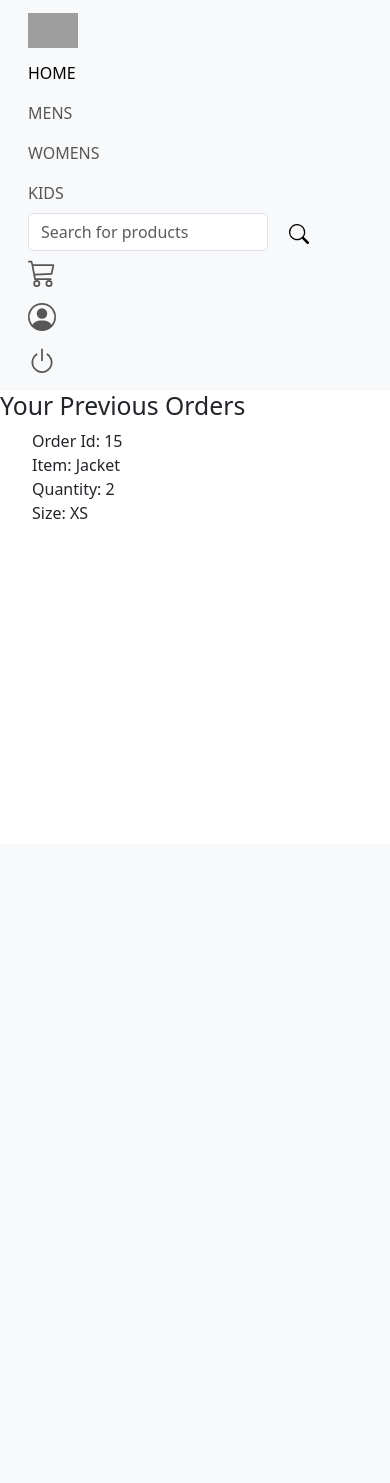
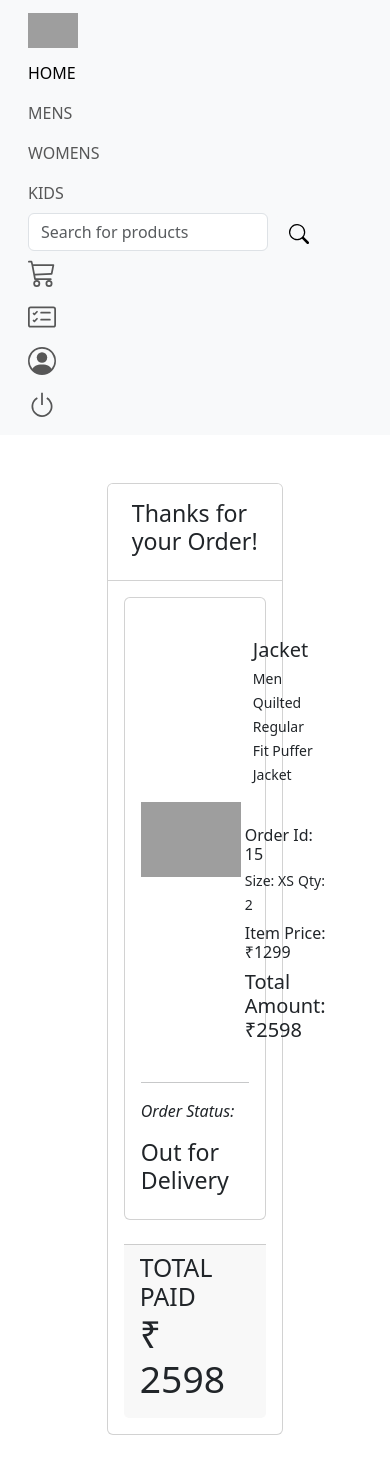
Before and after one commit to SohamDas2003/Clothing, a Django app: page /clothing/myorders/ in a window 390 px wide. Before the commit the page ends 519 px from the top, so only its background shows below. Run offline with Django 4.2, Linux system fonts and the light colour scheme; a user stored in the database is signed in; data comes from the database, SQL or seed files in the repository; both versions use the stored data as it was after the commit; some libraries are stand-ins or nearby versions; grey boxes are pictures that could not be loaded.

Commit message:
commit:25

```diff
--- a/genx/clothing/models.py
+++ b/genx/clothing/models.py
@@ -25,15 +25,22 @@ class CusOrders(models.Model):
         ('L', 'Large'),
         ('XL', 'Extra Large'),
     )
+    order_status_choices = (
+        ('Order Confirmed', 'Order Confirmed'),
+        ('Shipped', 'Shipped'),
+        ('Out for Delivery', 'Out for Delivery'),
+        ('Delivered', 'Delivered'),
 
+    )
     order_id = models.AutoField(primary_key=True)
     user = models.ForeignKey(User, on_delete=models.CASCADE)
     item = models.ForeignKey(Item, on_delete=models.CASCADE)
     quantity = models.PositiveIntegerField(default=1)
     size = models.CharField(max_length=2, choices=size, default='M')
+    order_status = models.CharField(max_length=20, choices=order_status_choices, default='Order Confirmed')
 
     def __str__(self):
-        return f"[Order ID: {self.order_id}] {self.quantity} x {self.item.item_name} (Size: {self.size}) {self.user.username}'s order"
+        return f"[Order ID: {self.order_id}] {self.quantity} x {self.item.item_name} (Size: {self.size}) {self.user.username}'s order (Status: {self.order_status})"
 
 class CartItem(models.Model):
     size = (
--- a/genx/clothing/templates/clothing/base.html
+++ b/genx/clothing/templates/clothing/base.html
@@ -16,15 +16,6 @@
 			integrity="sha384-C6RzsynM9kWDrMNeT87bh95OGNyZPhcTNXj1NW7RuBCsyN/o0jlpcV8Qyq46cDfL"
 			crossorigin="anonymous"></script>
 		<script src="https://www.paypal.com/sdk/js?client-id=AWpVGwtslJ_FF4cqTORdFmuqR6QU7pqbiTSmKQC7ON-TyVdJFrlPKojLDkedTtt-IlZE8ZrNh0V1imRL&currency=USD"></script>
-		<style>
-			.card {
-			transition: transform 0.2s;
-			}
-			.card:hover {
-			transform: scale(1.05);
-			box-shadow: 0 0 15px rgba(0, 0, 0, 0.1);
-			}
-		</style>
 	</head>
 	<body>
 	<header id="header" class="site-header header-scrolled text-black bg-light">
@@ -75,6 +66,17 @@
 					<path d="M0 1.5A.5.5 0 0 1 .5 1H2a.5.5 0 0 1 .485.379L2.89 3H14.5a.5.5 0 0 1 .49.598l-1 5a.5.5 0 0 1-.465.401l-9.397.472L4.415 11H13a.5.5 0 0 1 0 1H4a.5.5 0 0 1-.491-.408L2.01 3.607 1.61 2H.5a.5.5 0 0 1-.5-.5M3.102 4l.84 4.479 9.144-.459L13.89 4H3.102zM5 12a2 2 0 1 0 0 4 2 2 0 0 0 0-4m7 0a2 2 0 1 0 0 4 2 2 0 0 0 0-4m-7 1a1 1 0 1 1 0 2 1 1 0 0 1 0-2m7 0a1 1 0 1 1 0 2 1 1 0 0 1 0-2"/>
 					</svg>
 					</a>
+					<li class="nav-item">
+						<a class="nav-link" href="{% url 'clothing:myorders' %}">
+							<svg xmlns="http://www.w3.org/2000/svg" width="28" height="28" fill="currentColor" class="bi bi-card-checklist"
+								viewBox="0 0 16 16">
+								<path
+									d="M14.5 3a.5.5 0 0 1 .5.5v9a.5.5 0 0 1-.5.5h-13a.5.5 0 0 1-.5-.5v-9a.5.5 0 0 1 .5-.5zm-13-1A1.5 1.5 0 0 0 0 3.5v9A1.5 1.5 0 0 0 1.5 14h13a1.5 1.5 0 0 0 1.5-1.5v-9A1.5 1.5 0 0 0 14.5 2z" />
+								<path
+									d="M7 5.5a.5.5 0 0 1 .5-.5h5a.5.5 0 0 1 0 1h-5a.5.5 0 0 1-.5-.5m-1.496-.854a.5.5 0 0 1 0 .708l-1.5 1.5a.5.5 0 0 1-.708 0l-.5-.5a.5.5 0 1 1 .708-.708l.146.147 1.146-1.147a.5.5 0 0 1 .708 0M7 9.5a.5.5 0 0 1 .5-.5h5a.5.5 0 0 1 0 1h-5a.5.5 0 0 1-.5-.5m-1.496-.854a.5.5 0 0 1 0 .708l-1.5 1.5a.5.5 0 0 1-.708 0l-.5-.5a.5.5 0 0 1 .708-.708l.146.147 1.146-1.147a.5.5 0 0 1 .708 0" />
+							</svg>
+						</a>
+					</li>
 					</li>
 					<li class="nav-item">
 					<a class="nav-link" href="{% url 'profile' %}">
--- a/genx/clothing/templates/clothing/myorders.html
+++ b/genx/clothing/templates/clothing/myorders.html
@@ -1,18 +1,60 @@
 {% extends 'clothing/base.html' %}
 {% block body %}
 
-    <h2>Your Previous Orders</h2>
-    {% if previous_orders %}
-        <ul>
+{% if previous_orders %}
+<div class="container-fluid p-5">
+    <div class="card card-1 mx-auto" style="width: 60%;">
+        <div class="card-header bg-white">
+            <div class="col my-auto">
+                <h3 class="p-2">Thanks for your Order!</h3>
+            </div>
+        </div>
+        <div class="card-body">
             {% for order in previous_orders %}
-                    Order Id: {{ order.order_id }} <br>
-                    Item: {{ order.item }} <br>
-                    Quantity: {{ order.quantity }} <br>
-                    Size: {{ order.size }} <br>
-                </li>
+            <div class="card card-2 mb-4">
+                <div class="card-body">
+                    <div class="media d-flex align-items-center">
+                        <img class="img-fluid mr-4" src="{{ order.item.item_image }}" width="100" height="100" />
+                            <div class="row my-auto flex-column flex-md-row">
+                                <div class="col my-auto p-4">
+                                    <h5 class="mb-1">{{ order.item.item_name }}</h5>
+                                    <small>{{ order.item.item_desc }}</small>
+                                </div>
+                                <div class="col my-auto p-3">
+                                    <h6 class="mb-1">Order Id: {{ order.order_id }}</h6>
+                                    <small>Size: {{ order.size }}</small>
+                                    <small>Qty: {{ order.quantity }}</small>
+                                    <h6 class="mt-2">Item Price: &#8377;{{ order.item.item_price }}</h6>
+                                    <h5>Total Amount: &#8377;{{ order.total_amount }}</h5>
+                                </div>
+                            </div>
+                    </div>
+                    <hr class="my-3">
+                    <div class="row">
+                        <div class="col-md-3 mb-3"><i>Order Status:</i></div>
+                        <div class="col mt-auto">
+                            <h3>{{ order.order_status }}</h3>
+                        </div>
+                    </div>
+                </div>
+            </div>
             {% endfor %}
-        </ul>
-    {% else %}
-        <p>You have no previous orders.</p>
-    {% endif %}
+            <div class="card-footer">
+                <div class="jumbotron-fluid">
+                    <div class="row justify-content-between">
+                        <div class="col-auto my-auto">
+                            <h2 class="mb-0 font-weight-bold">TOTAL PAID</h2>
+                        </div>
+                        <div class="col-auto my-auto ml-auto">
+                            <h1 class="display-3">&#8377; {{ grand_total }}</h1>
+                        </div>
+                    </div>
+                </div>
+            </div>
+        </div>
+    </div>
+</div>
+{% else %}
+<h1 class="p-5">You have no previous orders.</h1>
+{% endif %}
 {% endblock %}
--- a/genx/clothing/views.py
+++ b/genx/clothing/views.py
@@ -1,5 +1,4 @@
 from django.shortcuts import render
-from django.http import HttpResponse
 from clothing.models import Item
 from django.shortcuts import render, redirect, get_object_or_404
 from django.contrib.auth.decorators import login_required
@@ -94,7 +93,10 @@ def Orders(request):
 
     else:
         previous_orders = CusOrders.objects.filter(user=user)
-        context = {'previous_orders': previous_orders}
+        for order in previous_orders:
+            order.total_amount = order.item.item_price * order.quantity
+        grand_total = sum(order.item.item_price * order.quantity for order in previous_orders)
+        context = {'previous_orders': previous_orders, 'grand_total': grand_total,}
         return render(request, 'clothing/myorders.html', context)
 
 
@@ -141,3 +143,27 @@ def remove_from_cart(request, cart_item_id):
         cart_item.delete()
 
     return redirect('clothing:cart_view')
+
+def create_order(cart_item, user, request):
+    try:
+        order = CusOrders.objects.create(
+            user=user,
+            item=cart_item.item,
+            quantity=cart_item.quantity,
+            size=cart_item.size
+        )
+        return order
+    except Exception as e:
+        messages.error(request, f"Error creating order for {cart_item.item.item_name}: {str(e)}")
+        return None
+
+def create_orders_from_cart(request, cart_items):
+    user = request.user
+    orders_created = []
+
+    for cart_item in cart_items:
+        order = create_order(cart_item, user, request)
+        if order:
+            orders_created.append(order)
+
+    return orders_created
```
Also changed, not shown: genx/clothing/templates/clothing/index.html (+10 -0 lines), genx/clothing/templates/clothing/kids.html (+10 -0 lines), genx/clothing/templates/clothing/mens.html (+10 -0 lines), genx/clothing/templates/clothing/womens.html (+10 -0 lines), genx/users/views.py (+14 -2 lines), genx/clothing/migrations/0015_cusorders_order_status.py (added), genx/clothing/migrations/0016_alter_cusorders_order_status.py (added), genx/db.sqlite3.
